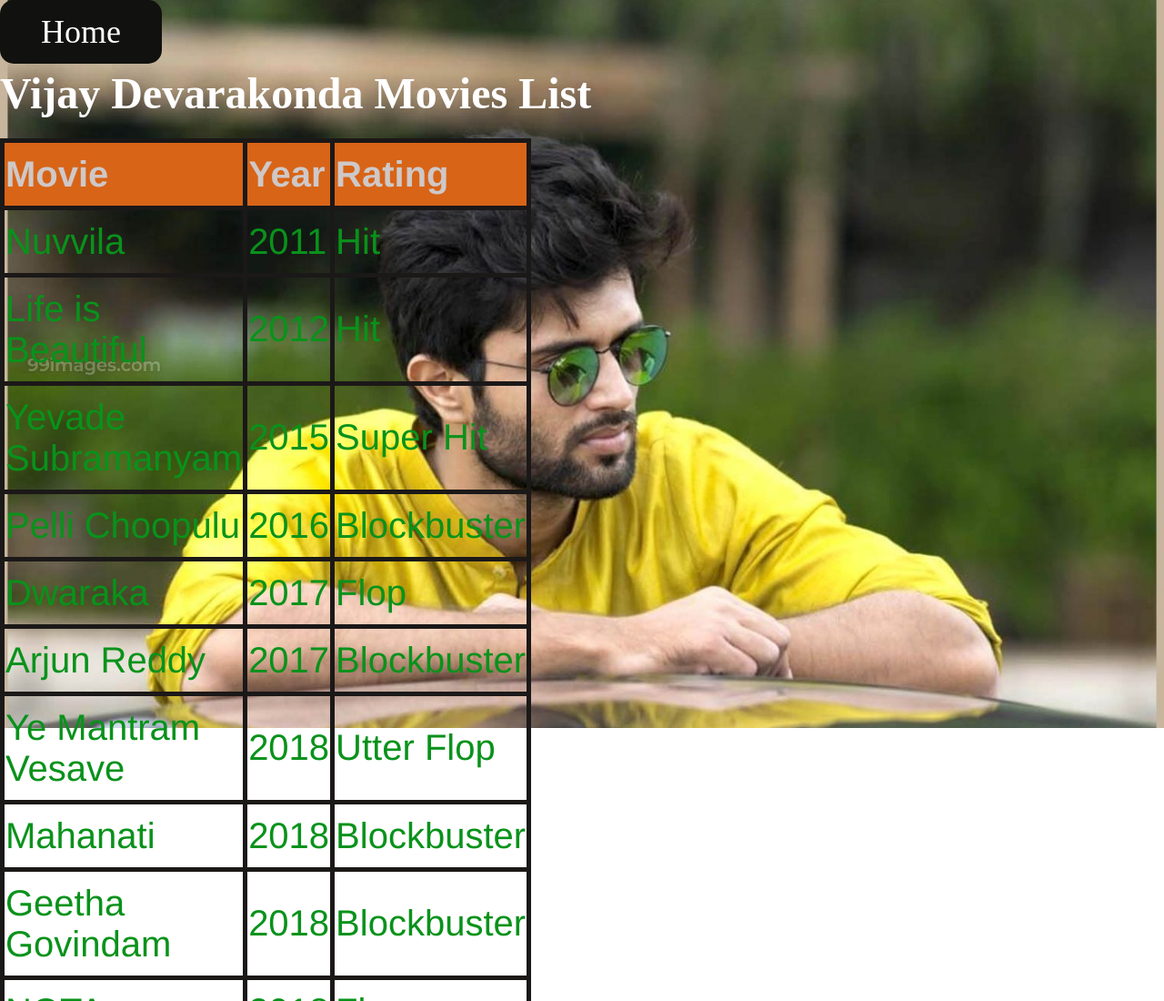
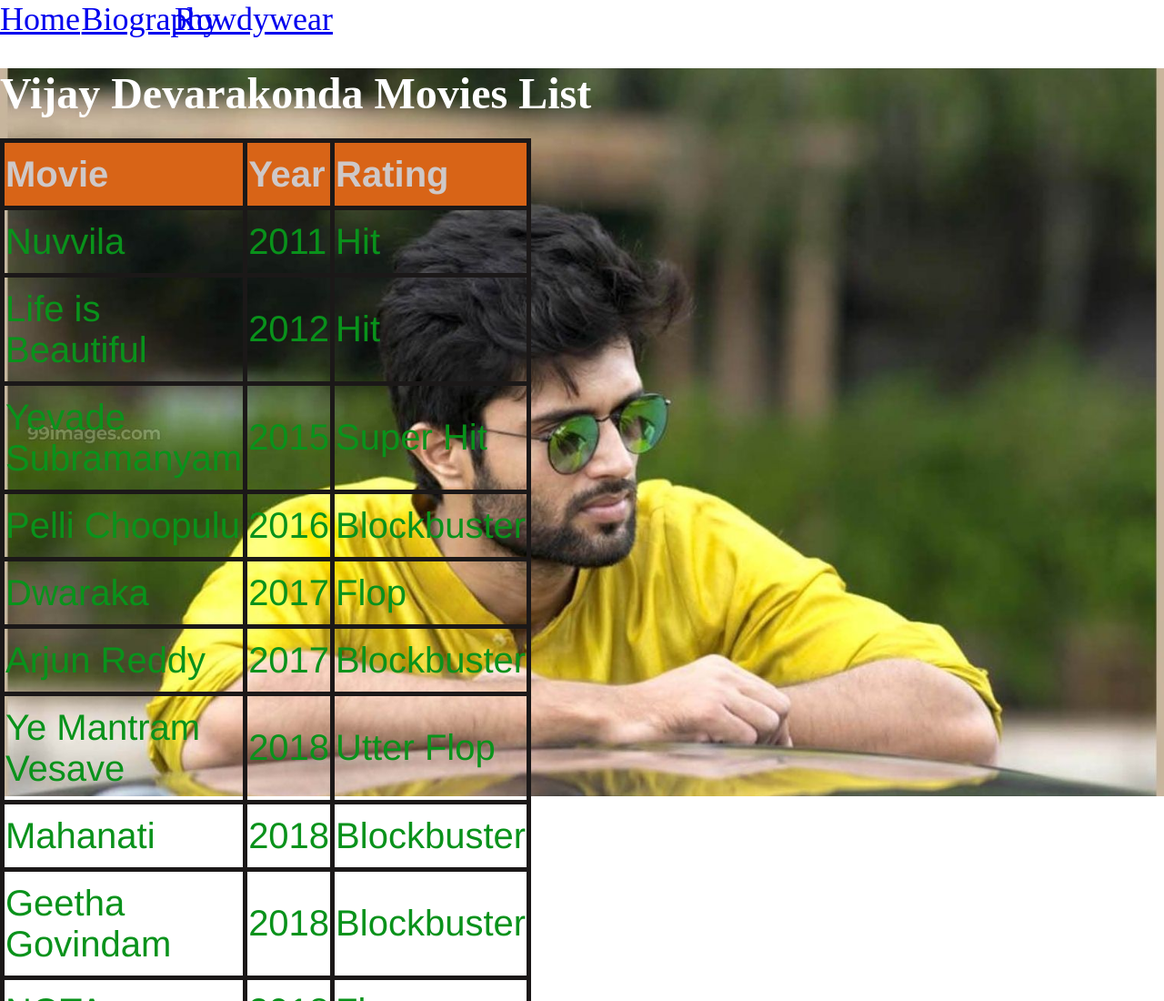
Before and after one commit to allurivamsi5/2019501118_WP, a plain HTML site: page Day-4/project0/Movies.html in a window 1280 px wide. Shown: the top 1100 px of the page at 91% size. Drawn offline with Linux system fonts and the light colour scheme.

Commit message:
Added navbar

```diff
--- a/Day-4/project0/Biography.scss
+++ b/Day-4/project0/Biography.scss
@@ -27,17 +27,36 @@ body, html {
     background-size: 100%;
 
     }
-    a:link, a:visited {
-        background-color: #1cac47;
-        color: white;
-        position: absolute;
-        padding: 14px 45px;
-        text-align: center;
-        font-size: 36px;
-        text-decoration: none;
-        display: inline-block;
-        border-radius: 15px;
-}
+//     a:link, a:visited {
+//         background-color: #1cac47;
+//         color: white;
+//         position: absolute;
+//         padding: 14px 45px;
+//         text-align: center;
+//         font-size: 36px;
+//         text-decoration: none;
+//         display: inline-block;
+//         border-radius: 15px;
+// }
+.navbar {
+    overflow: hidden;
+
+  }
+.navbar a.one {
+
+    font-size: 36px;
+  }
+.navbar a.two {
+    position: absolute;
+    left: 7%;
+    @extend a.one;
+
+  }
+  .navbar a.three {
+    position: absolute;
+    left: 15%;
+    @extend a.one;
+  }
 .t1{
     font-weight: bold;
     text-decoration: none;
--- a/Day-4/project0/Movies.css
+++ b/Day-4/project0/Movies.css
@@ -10,6 +10,24 @@ body, html {
     background-size: 100%;
 
     }
+    .navbar {
+        overflow: hidden;
+
+      }
+    .navbar a.one {
+        position: absolute;
+        font-size: 36px;
+      }
+    .navbar a.two {
+        position: absolute;
+        left: 7%;
+        font-size: 36px;
+      }
+      .navbar a.three {
+        position: absolute;
+        left: 15%;
+        font-size: 36px;
+      }
     #Movies {
         font-family: "Helvetica", sans-serif;
         border-collapse: collapse;
@@ -39,14 +57,3 @@ body, html {
         border: 5px solid rgb(27, 24, 24);
 
     }
-    a:link, a:visited {
-        background-color: #11110f;
-        color: white;
-        position: absolute;
-        padding: 14px 45px;
-        text-align: center;
-        font-size: 36px;
-        text-decoration: none;
-        display: inline-block;
-        border-radius: 15px;
-    }
--- a/Day-4/project0/Movies.html
+++ b/Day-4/project0/Movies.html
@@ -5,8 +5,14 @@
         <link rel="stylesheet" href="Movies.css">
     </head>
     <body>
+        <div class="navbar">
+
+            <a class = "one" href="HomePage.html">Home</a>
+            <a class = "two" href="Biography.html">Biography</a>
+            <a class = "three" href="Rowdywear.html">Rowdywear</a>
+        </div><br><br><br>
         <div class="bg">
-            <a href="HomePage.html" target="_blank">Home</a><br><br><br>
+            <!-- <a href="HomePage.html" target="_blank">Home</a></a><br><br><br> -->
              <h1><font size = "10" color = "white">Vijay Devarakonda Movies List</font></h1>
             <table id="Movies">
                 <tr>
```
Also changed, not shown: Day-4/project0/Biography.html (+7 -1 lines), Day-4/project0/Biography.css, 1 other file.
